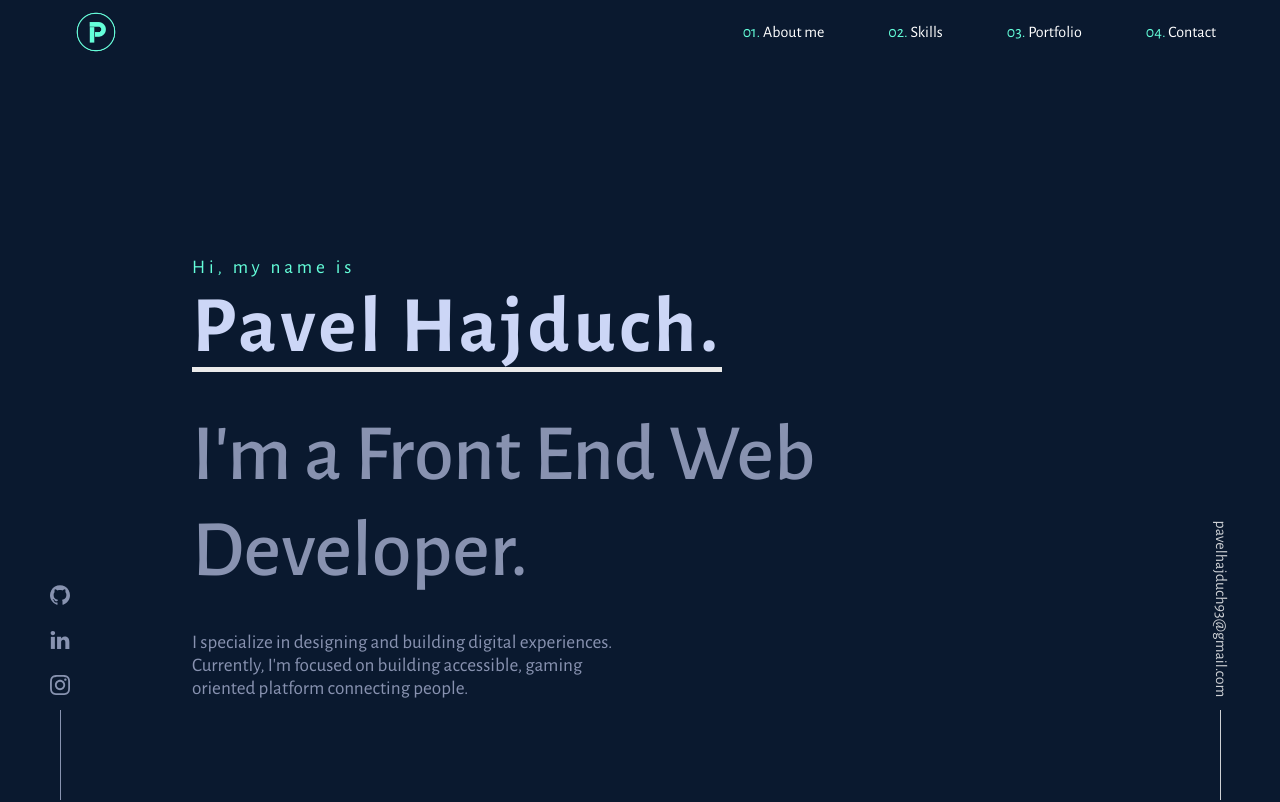
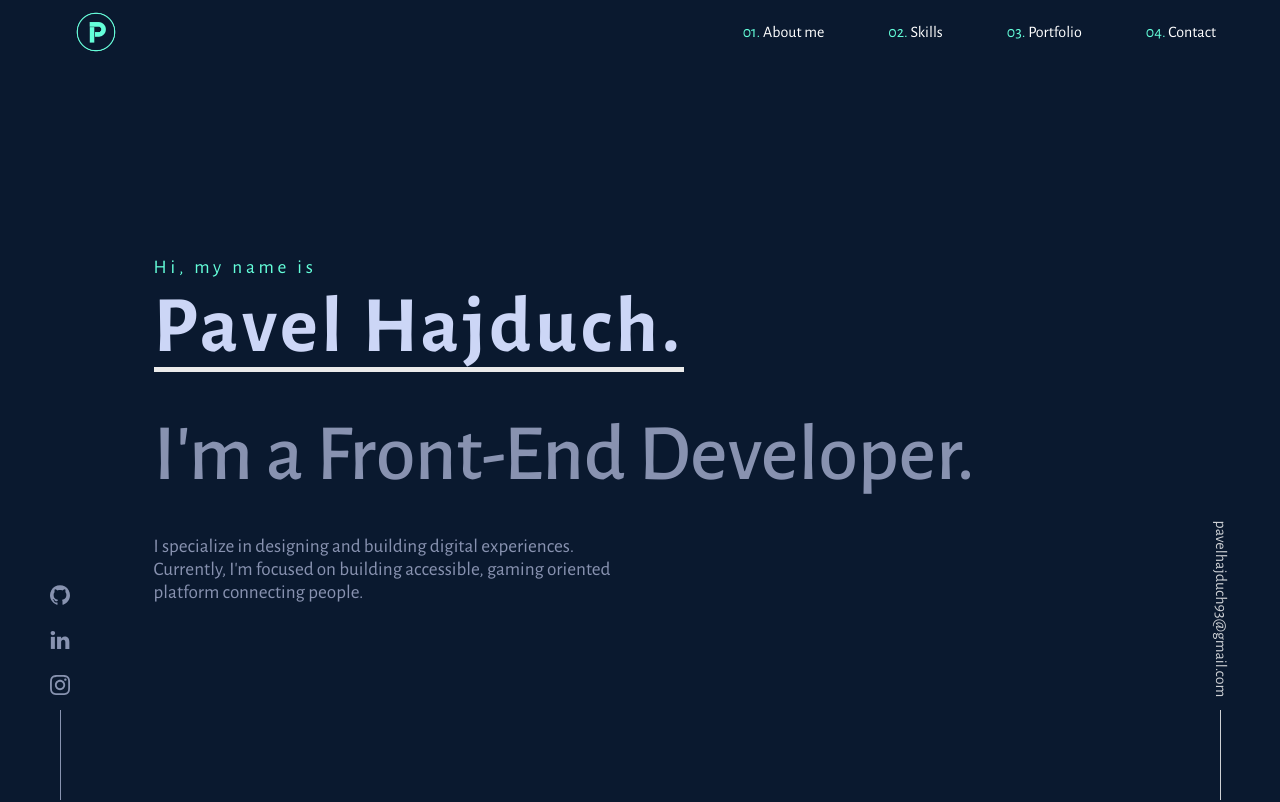
Before and after one commit to Pavelhaj93/portfolio_react_v1, a React (Create React App) app: page / in a window 1280 px wide. Shown: the top 802 px of the page. Built offline with nearby package versions, Linux system fonts and the light colour scheme.

Commit message:
added useStateContext, updated sidebar

```diff
--- a/src/App.js
+++ b/src/App.js
@@ -1,14 +1,12 @@
 import { useEffect } from "react";
 
 import Navbar from "./components/navigation/Navbar";
-import Header from "./components/header/Header";
 import SocialLeft from "./components/social/SocialLeft";
 import SocialRight from "./components/social/SocialRight";
-import AboutMe from "./components/aboutme/AboutMe";
-import Skills from "./components/skills/Skills";
-import Portfolio from "./components/portfolio/Portfolio";
-import Contact from "./components/contact/Contact";
-import Footer from "./components/footer/Footer";
+
+
+import { StateContext } from "./context/StateContext";
+import Layout from "./components/Layout";
 
 function App() {
 
@@ -18,19 +16,15 @@ function App() {
 
   return (
     <>
-    <div className="App">
-      <Header />
-      <AboutMe />
-      <Skills />
-      <Portfolio />
-      <Contact />
-      <Footer />
-    </div>
-    <div className="social">
-      <Navbar />
-      <SocialLeft />
-      <SocialRight />
-    </div>
+      <StateContext>
+        <Layout />
+        <div className="social">
+          <Navbar />
+          <SocialLeft />
+          <SocialRight />
+        </div>
+      </StateContext>
+
     </>
 
   );
--- /dev/null
+++ b/src/components/Layout.jsx
@@ -0,0 +1,28 @@
+import React from "react";
+
+import AboutMe from "./aboutme/AboutMe";
+import Contact from "./contact/Contact";
+import Footer from "./footer/Footer";
+import Header from "./header/Header";
+import Portfolio from "./portfolio/Portfolio";
+import Skills from "./skills/Skills";
+import { useStateContext } from "../context/StateContext";
+
+const Layout = () => {
+    const { sidebar } = useStateContext()
+
+  return (
+    <>
+      <div className={sidebar ? "blur" : "App"}>
+          <Header />
+          <AboutMe />
+          <Skills />
+          <Portfolio />
+          <Contact />
+          <Footer />
+      </div>
+    </>
+  );
+};
+
+export default Layout;
--- a/src/components/header/Header.js
+++ b/src/components/header/Header.js
@@ -1,4 +1,5 @@
 import React from "react";
+import styled from "styled-components";
 
 function Header() {
   return (
@@ -11,7 +12,7 @@ function Header() {
               Pavel Hajduch.
             </a>
           </h1>
-          <h2 className="header__desc">I'm a Front End Web Developer.</h2>
+          <h2 className="header__desc">I'm a Front-End Developer.</h2>
           <p className="header__text">
             I specialize in designing and building digital experiences.
             Currently, I'm focused on building accessible, gaming oriented
@@ -24,3 +25,16 @@ function Header() {
 }
 
 export default Header;
+
+export const Main = styled.div`
+   {
+    padding: 0 5em;
+    width: 100%;
+    filter: blur(8px);
+    This filter I need to apply on sideBar(true) @media (max-width: 768px) {
+      & {
+        padding: 0 2em;
+      }
+    }
+  }
+`;
--- a/src/components/navigation/Navbar.js
+++ b/src/components/navigation/Navbar.js
@@ -4,9 +4,11 @@ import "aos/dist/aos.css";
 import styled from "styled-components";
 import { Spin as Hamburger } from "hamburger-react";
 
+import { useStateContext } from "../../context/StateContext";
+
 const Navbar = () => {
+  const { sidebar, showSidebar } = useStateContext()
   const [screenSize, setScreenSize] = useState([]);
-  const [sidebar, setSidebar] = useState(false);
   const [isOpen, setOpen] = useState(false);
 
   // Window screenSize effect
@@ -26,8 +28,6 @@ const Navbar = () => {
     Aos.init({ startEvent: "DOMContentLoaded", duration: 300 });
   }, []);
 
-  // Hamuberger nav logic
-  const showSidebar = () => setSidebar(!sidebar);
 
   return (
     <>
@@ -138,7 +138,7 @@ const Sidebar = styled.div`
   flex-direction: column;
   align-items: center;
   justify-content: center;
-  transition: cubic-bezier(0.645,0.045,0.355,1);
+  transition: 0.3s cubic-bezier(0.645,0.045,0.355,1);
 
   .nav__sidebar__container {
     display: ${({ sidebar }) => (sidebar ? "flex" : "none")};
--- /dev/null
+++ b/src/context/StateContext.js
@@ -0,0 +1,30 @@
+import React, { createContext, useContext, useState } from "react";
+
+const Context = createContext();
+
+export const StateContext = ({ children }) => {
+  const [sidebar, setSidebar] = useState(false);
+
+  const showSidebar = () => {
+    setSidebar(!sidebar);
+    if (document.body.className !== "body modal-open") {
+        document.body.classList.add('modal-open')
+    } else {
+        document.body.classList.remove('modal-open');
+    }
+
+  };
+  return (
+    <Context.Provider
+      value={{
+        sidebar,
+        setSidebar,
+        showSidebar,
+      }}
+    >
+      {children}
+    </Context.Provider>
+  );
+};
+
+export const useStateContext = () => useContext(Context);
--- a/src/styles/header.scss
+++ b/src/styles/header.scss
@@ -1,10 +1,12 @@
 .header {
     min-height: 95vh;
+    display: flex;
     color: #ebebeb;
     text-align: left;
     margin-top: 3rem;
     padding-top: 8rem;
     background-color: $navy;
+    flex-wrap: wrap;
 
     @media (max-width: 768px) {
         padding-top: 3rem;
--- a/src/styles/index.scss
+++ b/src/styles/index.scss
@@ -1,14 +1,14 @@
-@import 'variables.scss';
-@import url('https://fonts.googleapis.com/css2?family=Alegreya+Sans:ital,wght@0,100;0,300;0,400;0,500;0,700;0,800;0,900;1,100;1,300;1,400;1,500;1,700;1,800;1,900&display=swap');
-@import 'navigation.scss';
-@import 'header.scss';
-@import 'socialLeft.scss';
-@import 'socialRight.scss';
-@import 'aboutMe.scss';
-@import 'skills.scss';
-@import 'portfolio.scss';
-@import 'contact.scss';
-@import 'footer.scss';
+@import "variables.scss";
+@import url("https://fonts.googleapis.com/css2?family=Alegreya+Sans:ital,wght@0,100;0,300;0,400;0,500;0,700;0,800;0,900;1,100;1,300;1,400;1,500;1,700;1,800;1,900&display=swap");
+@import "navigation.scss";
+@import "header.scss";
+@import "socialLeft.scss";
+@import "socialRight.scss";
+@import "aboutMe.scss";
+@import "skills.scss";
+@import "portfolio.scss";
+@import "contact.scss";
+@import "footer.scss";
 
 *,
 *:before,
@@ -16,7 +16,7 @@
   box-sizing: border-box;
   margin: 0;
   padding: 0;
-  font-family: 'Alegreya Sans';
+  font-family: "Alegreya Sans";
 }
 
 body {
@@ -24,13 +24,15 @@ body {
   padding: 0 auto;
   background-color: $navy;
   color: $greyish;
-  font-family: 'Alegreya Sans', 'Roboto', 'Oxygen',
-    'Ubuntu', 'Cantarell', 'Fira Sans', 'Droid Sans', 'Helvetica Neue',
-    sans-serif;
+  font-family: "Alegreya Sans", "Roboto", "Oxygen", "Ubuntu", "Cantarell",
+    "Fira Sans", "Droid Sans", "Helvetica Neue", sans-serif;
   -webkit-font-smoothing: antialiased;
   -moz-osx-font-smoothing: grayscale;
   color: $whit;
-  overflow-x: hidden;
+}
+
+.modal-open {
+  overflow-y: hidden;
 }
 
 html {
@@ -40,11 +42,19 @@ html {
 .App {
   padding: 0 5em;
   width: 100%;
-  // filter: blur(8px); This filter I need to apply on sideBar(true)
 
-  @media (max-width: 768px) {
-    & {
-      padding: 0 2em;
-    }
+  & {
+    padding: 0 2em;
   }
 }
+
+.blur {
+
+  padding: 0 5em;
+  width: 100%;
+  filter: blur(8px);
+
+  & {
+    padding: 0 2em;
+  }
+}
```
Also changed, not shown: public/img/developer-guy.svg (added).
